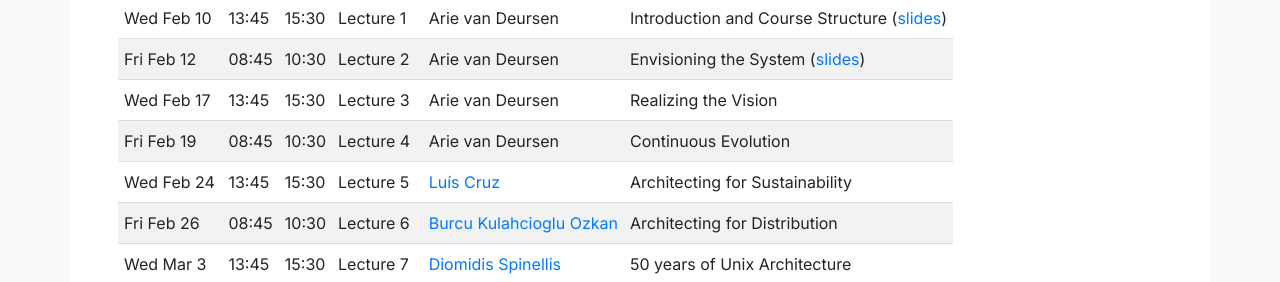
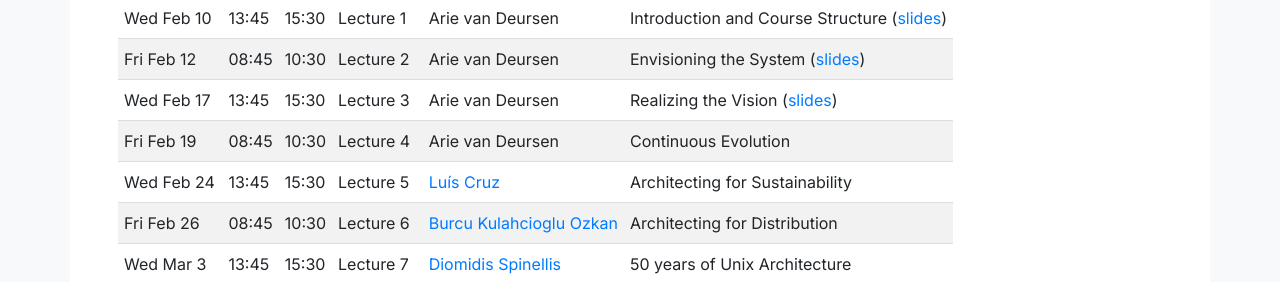
Before and after one commit to SERG-Delft/delftswa, a Jekyll site: the page built from 2021/index.md, in a window 1280 px wide and 900 px high, scrolled down 986 px. Shown: the part 170-452 px from the top of the window. Built offline with Jekyll 4.4.1, drawn with Linux system fonts in a browser that asks for light colours.

Commit message:
Add slides for lecture 3

```diff
--- a/2021/index.md
+++ b/2021/index.md
@@ -48,7 +48,7 @@ Date | Start | End | Activity | Teacher | Topic
 |---|---|---|---|---|
 Wed Feb 10 | 13:45 | 15:30 | Lecture 1 | Arie van Deursen         | Introduction and Course Structure ([slides](slides/overview2021.pdf))
 Fri Feb 12 | 08:45 | 10:30 | Lecture 2 | Arie van Deursen         | Envisioning the System ([slides](slides/envisioning-the-system.pdf))
-Wed Feb 17 | 13:45 | 15:30 | Lecture 3 | Arie van Deursen         | Realizing the Vision
+Wed Feb 17 | 13:45 | 15:30 | Lecture 3 | Arie van Deursen         | Realizing the Vision ([slides](slides/contributions-and-views.pdf))
 Fri Feb 19 | 08:45 | 10:30 | Lecture 4 | Arie van Deursen         | Continuous Evolution
 Wed Feb 24 | 13:45 | 15:30 | Lecture 5 | [Luís Cruz][luis]        | Architecting for Sustainability
 Fri Feb 26 | 08:45 | 10:30 | Lecture 6 | [Burcu Kulahcioglu Ozkan][burcu]     | Architecting for Distribution
```
Also changed, not shown: 1 other file.
